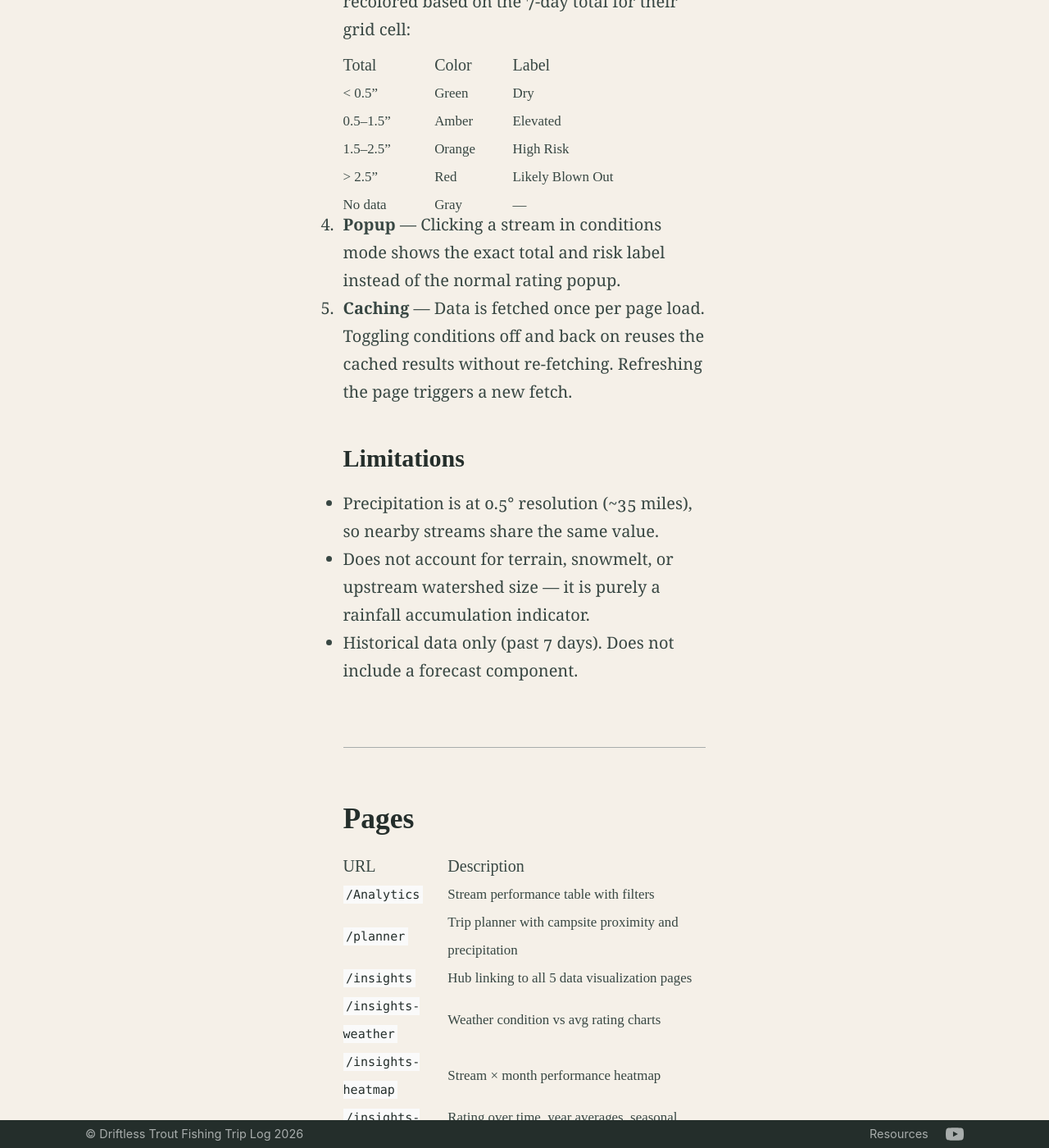
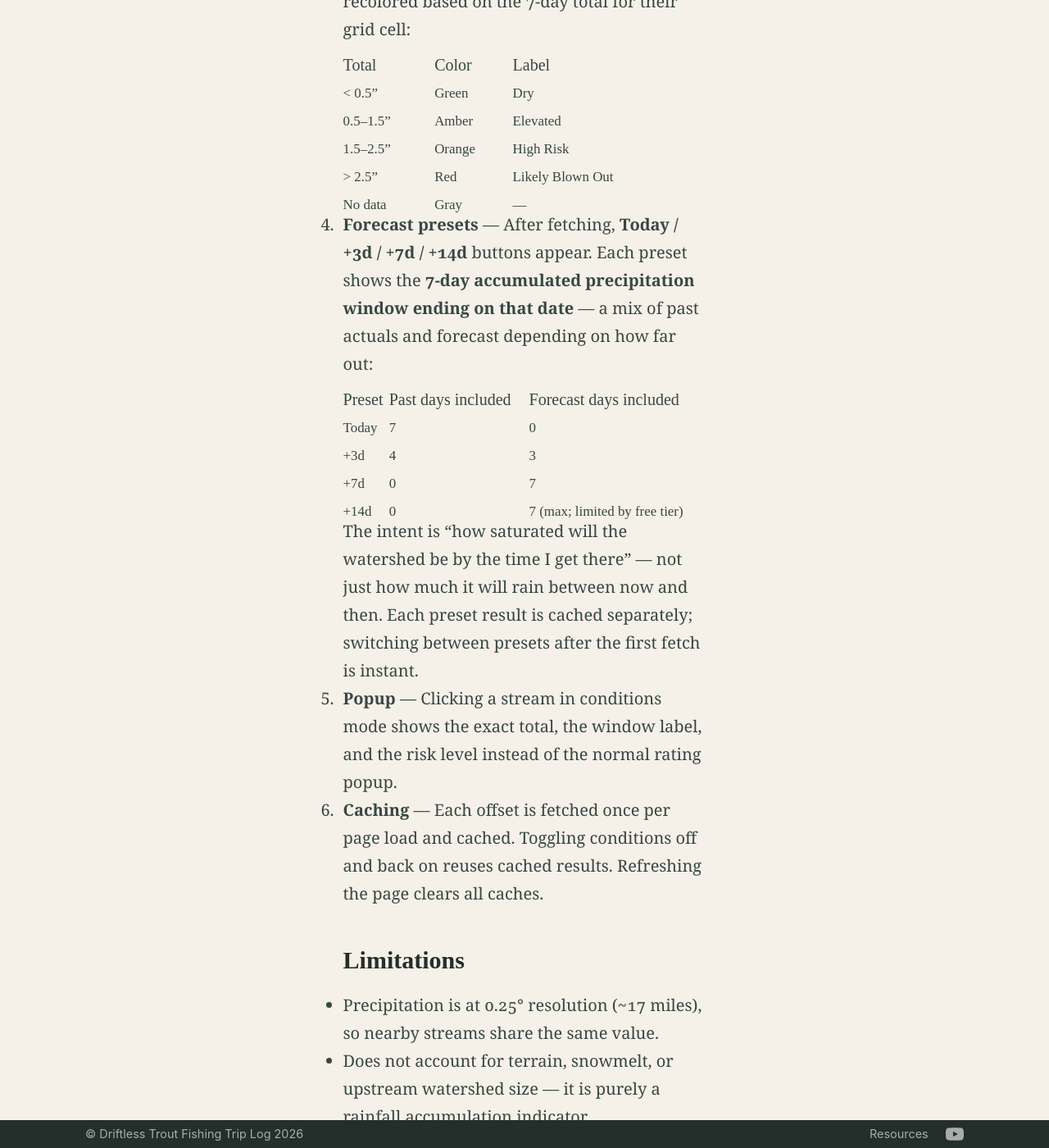
Before and after one commit to Cyro6/cyro6.github.io, a Jekyll site: the page built from NOTES.md, in a window 1280 px wide and 1400 px high, scrolled down 4873 px. Shown: the whole window at 82% size. Built offline with Jekyll 4.4.1, drawn with Linux system fonts in a browser that asks for light colours; our own code applies the rules of GitHub Pages for plain Markdown files; some of the changed text lies outside the part shown.

Commit message:
Document forecast preset window logic in NOTES

```diff
--- a/NOTES.md
+++ b/NOTES.md
@@ -86,14 +86,25 @@ The **Live Conditions** button in the map controls fetches 7-day accumulated pre
    | > 2.5" | Red | Likely Blown Out |
    | No data | Gray | — |
 
-4. **Popup** — Clicking a stream in conditions mode shows the exact total and risk label instead of the normal rating popup.
+4. **Forecast presets** — After fetching, **Today / +3d / +7d / +14d** buttons appear. Each preset shows the **7-day accumulated precipitation window ending on that date** — a mix of past actuals and forecast depending on how far out:
 
-5. **Caching** — Data is fetched once per page load. Toggling conditions off and back on reuses the cached results without re-fetching. Refreshing the page triggers a new fetch.
+   | Preset | Past days included | Forecast days included |
+   |---|---|---|
+   | Today | 7 | 0 |
+   | +3d | 4 | 3 |
+   | +7d | 0 | 7 |
+   | +14d | 0 | 7 (max; limited by free tier) |
+
+   The intent is "how saturated will the watershed be by the time I get there" — not just how much it will rain between now and then. Each preset result is cached separately; switching between presets after the first fetch is instant.
+
+5. **Popup** — Clicking a stream in conditions mode shows the exact total, the window label, and the risk level instead of the normal rating popup.
+
+6. **Caching** — Each offset is fetched once per page load and cached. Toggling conditions off and back on reuses cached results. Refreshing the page clears all caches.
 
 ### Limitations
-- Precipitation is at 0.5° resolution (~35 miles), so nearby streams share the same value.
+- Precipitation is at 0.25° resolution (~17 miles), so nearby streams share the same value.
 - Does not account for terrain, snowmelt, or upstream watershed size — it is purely a rainfall accumulation indicator.
-- Historical data only (past 7 days). Does not include a forecast component.
+- Forecast limit is ~16 days on the Open-Meteo free tier; +14d is near that ceiling.
 
 ---
 
```
